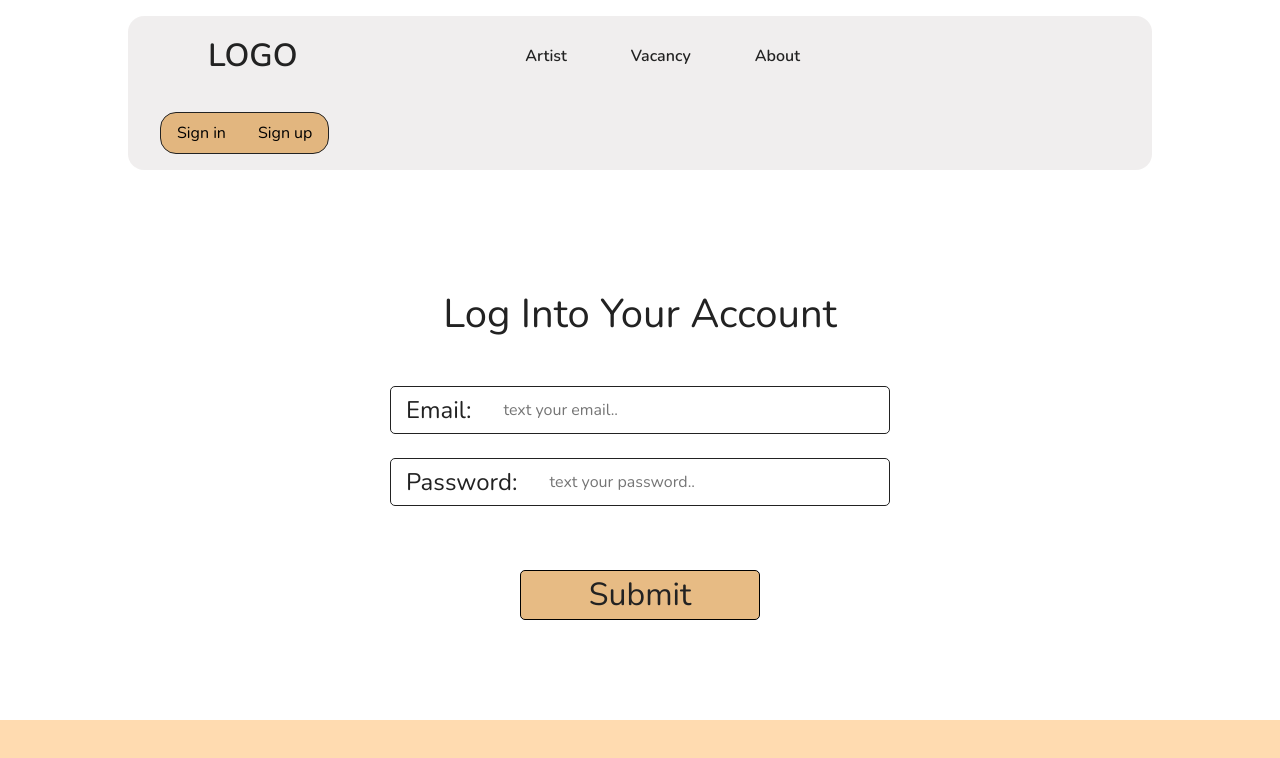
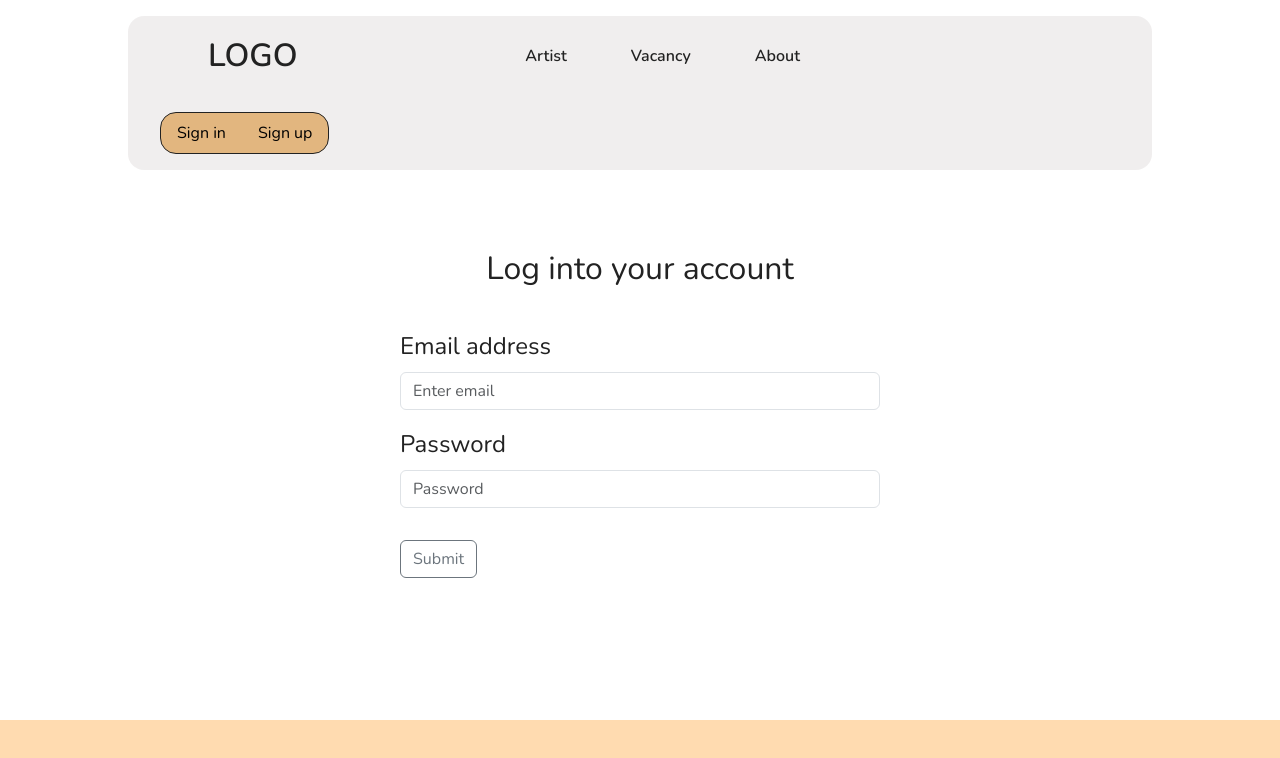
Before and after one commit to WorkerOfYear/olivie_project, a React (Create React App) app in the folder client/: page /login in a window 1280 px wide. Shown: the top 758 px of the page. Built offline with nearby package versions, Linux system fonts and the light colour scheme.

Commit message:
Added bootstrap-react login form

```diff
--- a/client/src/components/AppRouter.jsx
+++ b/client/src/components/AppRouter.jsx
@@ -1,19 +1,22 @@
 import React from "react";
-
 import { Navigate, Route, Routes } from "react-router-dom";
 
 import About from "../pages/about/About";
 import Search from "../pages/search/Search";
 import LoginPage from "../pages/login/LoginPage";
 import Artist from "../pages/artist/Artist";
+import { routes } from "../routes";
 
 const AppRouter = () => {
   return (
     <Routes>
-      <Route exact path="/artist/:search" element={<Artist />} />
-      <Route exact path="/about" element={<About />} />
-      <Route exact path="/login" element={<LoginPage />} />
-      <Route exact path="/" element={<Search />} />
+      {routes.map((route) => (
+        <Route
+          element={<route.component />}
+          path={route.path}
+          exact={route.exact}
+        />
+      ))}
       <Route path="*" element={<Navigate to="/" replace />} />
     </Routes>
   );
--- a/client/src/pages/login/LoginPage.css
+++ b/client/src/pages/login/LoginPage.css
@@ -1,70 +1,18 @@
-.post-form {
-  flex: 1 0 auto;
+.post-form{
+  margin: auto;
+  display: flex;
+  flex-wrap: wrap;
+  align-items: center;
+  justify-content: space-evenly;
+  flex-direction: column;
+  padding-top: 5rem;
 }
 
-.post-form .container {
-  height: 100%;
-  width: 80%;
-  margin: auto;
-  padding-top: 15vh;
-  display: flex;
-  flex-direction: column;
-}
-
-.post-form .container h1 {
-  font-size: 5vh;
-  width: 100%;
+.post-form h1 {
+  font-size: 2rem;
   text-align: center;
 }
 
-.login-form {
-  margin-left: auto;
-  margin-right: auto;
-  margin-top: 5vh;
-  width: 50%;
-  display: flex;
-  flex-direction: column;
-  gap: 3vh;
+.bootsrap_form {
+  margin-top: 2rem;
 }
-
-.login-form__email {
-  display: flex;
-  gap: 4vh;
-  padding: 5px 15px;
-  border: 1px solid;
-  border-radius: 5px;
-}
-
-.login-form__email label {
-  font-size: 3vh;
-}
-
-.login-form__email input {
-  font-size: 2vh;
-}
-
-.login-form__password {
-  display: flex;
-  gap: 4vh;
-  padding: 5px 15px;
-  border: 1px solid;
-  border-radius: 5px;
-}
-
-.login-form__password label {
-  font-size: 3vh;
-}
-
-.login-form__password input {
-  font-size: 2vh;
-}
-
-.login-form button {
-    width: 30vh;
-    background: rgba(221, 159, 82, 0.708);
-    margin: auto;
-    margin-top: 5vh;
-    font-size: 4vh;
-    border: 1px solid #000;
-    border-radius: 5px;
-}
--- a/client/src/pages/login/LoginPage.jsx
+++ b/client/src/pages/login/LoginPage.jsx
@@ -1,4 +1,8 @@
 import React, { useState } from "react";
+import Button from "react-bootstrap/Button";
+import Form from "react-bootstrap/Form";
+import InputGroup from "react-bootstrap/InputGroup";
+
 import "./LoginPage.css";
 import PostService from "../../API/PostService";
 
@@ -8,36 +12,44 @@ function LoginPage() {
 
   const loginUser = async () => {
     const response = await PostService.postLogin(email, password);
-    console.log(response)
+    console.log(response);
   };
 
   return (
+    <div className="container">
       <div className="post-form">
-      <div className="container">
-        <h1>Log Into Your Account</h1>
-        <form className="login-form">
-          <div className="login-form__email">
-            <label>Email: </label>
-            <input
-              type="text"
+        <h1>Log into your account</h1>
+        <div className="bootsrap_form">
+          <Form style={{ width: "30rem", fontSize: "1.5rem" }}>
+            <Form.Group className="mb-3" controlId="formGroupEmail">
+              <Form.Label>Email address</Form.Label>
+              <Form.Control
                 value={email}
                 onChange={(e) => setEmail(e.target.value)}
-              placeholder="text your email.."
+                type="email"
+                placeholder="Enter email"
               />
-          </div>
-          <div className="login-form__password">
-            <label>Password: </label>
-            <input
-              type="password"
+            </Form.Group>
+            <Form.Group className="mb-3" controlId="formGroupPassword">
+              <Form.Label>Password</Form.Label>
+              <Form.Control
                 value={password}
                 onChange={(e) => setPassword(e.target.value)}
-              placeholder="text your password.."
+                type="password"
+                placeholder="Password"
               />
+            </Form.Group>
+            <Form.Group>
+              <Button
+                type="submit"
+                variant="outline-secondary"
+                style={{marginTop: '1rem'}}
+              >
+                Submit
+              </Button>
+            </Form.Group>
+          </Form>
         </div>
-          <button type="button" onClick={() => loginUser()}>
-            Submit
-          </button>
-        </form>
       </div>
     </div>
   );
--- /dev/null
+++ b/client/src/routes/index.js
@@ -0,0 +1,12 @@
+import About from "../pages/about/About";
+import Artist from "../pages/artist/Artist";
+import LoginPage from "../pages/login/LoginPage";
+import Search from "../pages/search/Search";
+
+export const routes = [
+    {path: '/about', component: About, exact: true},
+    {path: '/artist/:search', component: Artist, exact: true},
+    {path: '/login', component: LoginPage, exact: true},
+    {path: '/register', component: LoginPage, exact: true},
+    {path: '/', component: Search, exact: true},
+]
```
Lines whose indentation alone changed are shown as unchanged.
